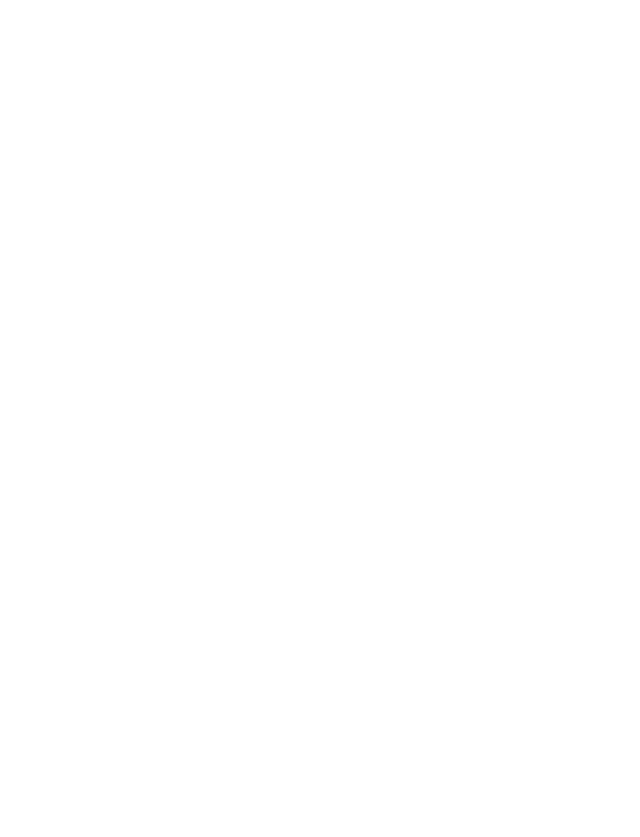
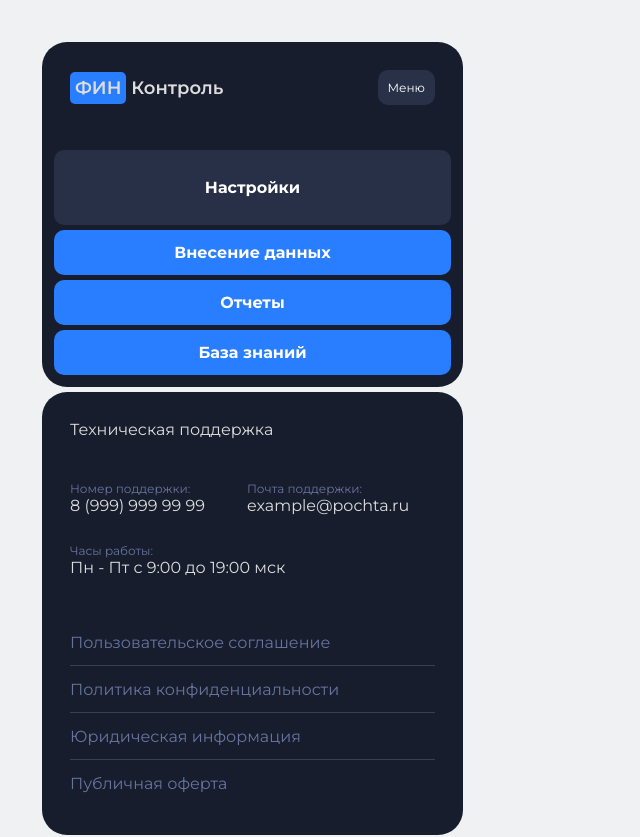
Before and after one commit to sem-a/profinance-test, a React (Create React App) app: page / in a window 1280 px wide. Shown: the top 837 px of the page, without its empty margins (0-640 px from the left). Before the commit the page ends 800 px from the top, so only its background shows below. Built offline with nearby package versions, Linux system fonts and the light colour scheme.

Commit message:
footer and menu

```diff
--- a/src/App.tsx
+++ b/src/App.tsx
@@ -1,11 +1,21 @@
-import React from 'react';
+import React from "react";
+import { Container } from "./components/container";
+import { Button } from "./components/button";
+import { Footer } from "./components/footer";
+import { Menu } from "./components/menu";
 
 function App() {
-  return (
-    <div className="App">
-
-    </div>
-  );
+    return (
+        <div className="App">
+            <Container>
+                <div className="container__item">
+                    <Menu />
+                    <Footer />
+                    <Button margin="5px 0 0 0" paddingBlock="35px" borderRadius="25px">Связаться с нами</Button>
+                </div>
+            </Container>
+        </div>
+    );
 }
 
 export default App;
--- /dev/null
+++ b/src/components/button/index.tsx
@@ -0,0 +1,60 @@
+import React, { useState } from "react";
+
+type Props = {
+    children: React.ReactNode;
+    width?: string | number | undefined;
+    background?: string | number | undefined;
+    backgroundHover?: string | number | undefined;
+    paddingBlock?: string | number | undefined;
+    paddingInline?: string | number | undefined;
+    borderRadius?: string | number | undefined;
+    color?: string | undefined;
+    fontWeight?: string | undefined;
+    fontSize?: string | number | undefined;
+    border?: string | undefined;
+    margin?: string | number | undefined;
+    transition?: string | undefined;
+};
+
+export const Button: React.FC<Props> = ({
+    children,
+    width = "100%",
+    background = "#287eff",
+    backgroundHover = "#2064ca",
+    paddingBlock = "13px",
+    paddingInline = "0px",
+    borderRadius = "10px",
+    border = "0px",
+    color = "white",
+    fontWeight = "700",
+    fontSize = "16px",
+    margin = "",
+    transition = "0.5s",
+}) => {
+    const [hovered, setHovered] = useState(false);
+    return (
+        <button
+            style={{
+                width,
+                background: hovered ? backgroundHover : background,
+                paddingBlock,
+                paddingInline,
+                borderRadius,
+                color,
+                fontWeight,
+                fontSize,
+                border,
+                margin,
+                transition,
+            }}
+            onMouseEnter={() => {
+                setHovered(true);
+            }}
+            onMouseLeave={() => {
+                setHovered(false);
+            }}
+        >
+            {children}
+        </button>
+    );
+};
--- /dev/null
+++ b/src/components/container/index.tsx
@@ -0,0 +1,12 @@
+import React from 'react'
+
+type Props = {
+    children: React.ReactNode;
+    padding?: string
+}
+
+export const Container: React.FC<Props> = ({children, padding = "42px"}) => {
+  return (
+    <div style={{padding: padding}}>{children}</div>
+  )
+}
--- /dev/null
+++ b/src/components/footer/index.module.css
@@ -0,0 +1,53 @@
+.container {
+    padding: 28px;
+    background-color: #171d2d;
+    border-radius: 25px;
+    color: rgb(221, 221, 221);
+}
+.dull {
+    color: #67749e;
+}
+.contact {
+    margin: 42px 0px;
+}
+.flex {
+    display: flex;
+    align-items: flex-start;
+    justify-content: flex-start;
+    gap: 42px;
+    width: 100%;
+    margin-bottom: 28px;
+}
+.item_label p {
+    font-size:  12px;
+}
+.item_content p {
+    font-size: 16px;
+}
+.links {
+    display: flex;
+    flex-direction: column;
+    align-items: flex-start;
+    justify-content: flex-start;
+}
+a.link {
+    font-size: 16px;
+    color: #67749e;
+    padding: 14px 0px;
+    position: relative;
+    width: 100%;
+    transition: 0.5s;
+}
+a.link:hover {
+    color: #383f53;
+}
+.link:not(:last-child)::after {
+    content: "";
+    display: block;
+    width: 100%;
+    height: 1px;
+    background: #383f53;
+    position: absolute;
+    bottom: 0;
+    left: 0;
+}
--- /dev/null
+++ b/src/components/footer/index.tsx
@@ -0,0 +1,56 @@
+import React from "react";
+import styles from "./index.module.css";
+
+export const Footer = () => {
+    return (
+        <footer>
+            <div className={styles.container}>
+                <div className={styles.item_content}>
+                    <p>Техническая поддержка</p>
+                </div>
+                <div className={styles.contact}>
+                    <div className={styles.flex}>
+                        <div className={styles.item}>
+                            <div className={styles.item_label}>
+                                <p className={styles.dull}>Номер поддержки:</p>
+                            </div>
+                            <div className={styles.item_content}>
+                                <p>8 (999) 999 99 99</p>
+                            </div>
+                        </div>
+                        <div className={styles.item}>
+                            <div className={styles.item_label}>
+                                <p className={styles.dull}>Почта поддержки:</p>
+                            </div>
+                            <div className={styles.item_content}>
+                                <p>example@pochta.ru</p>
+                            </div>
+                        </div>
+                    </div>
+                    <div className={styles.item}>
+                        <div className={styles.item_label}>
+                            <p className={styles.dull}>Часы работы:</p>
+                        </div>
+                        <div className={styles.item_content}>
+                            <p>Пн - Пт с 9:00 до 19:00 мск</p>
+                        </div>
+                    </div>
+                </div>
+                <div className={styles.links}>
+                    <a className={styles.link} href="#">
+                        Пользовательское соглашение
+                    </a>
+                    <a className={styles.link} href="#">
+                        Политика конфиденциальности
+                    </a>
+                    <a className={styles.link} href="#">
+                        Юридическая информация
+                    </a>
+                    <a className={styles.link} href="#">
+                        Публичная оферта
+                    </a>
+                </div>
+            </div>
+        </footer>
+    );
+};
--- /dev/null
+++ b/src/components/menu/index.module.css
@@ -0,0 +1,32 @@
+.menu {
+    background-color: #171d2d;
+    border-radius: 25px;
+    color: rgb(221, 221, 221);
+    margin-bottom: 5px;
+}
+.container {
+    padding: 28px;
+}
+.flex {
+    display: flex;
+    align-items: center;
+    justify-content: space-between;
+}
+.logo h2 {
+    font-size: 18px;
+    font-weight: 600;
+}
+
+.logo h2 span {
+    background-color: #287eff;
+    padding: 5px;
+    border-radius: 5px;
+}
+
+nav.nav {
+    padding: 12px;
+}
+
+.nav button {
+    margin-top: 5px;
+}
--- /dev/null
+++ b/src/components/menu/index.tsx
@@ -0,0 +1,42 @@
+import React from "react";
+import styles from "./index.module.css";
+import { Button } from "../button";
+
+export const Menu = () => {
+    return (
+        <div className={styles.menu}>
+            <div className={styles.container}>
+                <div className={styles.flex}>
+                    <div className={styles.logo}>
+                        <h2>
+                            <span>ФИН</span> Контроль
+                        </h2>
+                    </div>
+                    <Button
+                        paddingBlock="10px"
+                        paddingInline="10px"
+                        fontSize="12px"
+                        fontWeight="400"
+                        width="auto"
+                        background="#283147"
+                        backgroundHover="#1e2535"
+                    >
+                        Меню
+                    </Button>
+                </div>
+            </div>
+            <nav className={styles.nav}>
+                <Button
+                    background="#283047"
+                    backgroundHover="#1e2535"
+                    paddingBlock="28px"
+                >
+                    Настройки
+                </Button>
+                <Button>Внесение данных</Button>
+                <Button>Отчеты</Button>
+                <Button>База знаний</Button>
+            </nav>
+        </div>
+    );
+};
--- a/src/index.css
+++ b/src/index.css
@@ -1,13 +1,100 @@
-body {
-  margin: 0;
-  font-family: -apple-system, BlinkMacSystemFont, 'Segoe UI', 'Roboto', 'Oxygen',
-    'Ubuntu', 'Cantarell', 'Fira Sans', 'Droid Sans', 'Helvetica Neue',
-    sans-serif;
-  -webkit-font-smoothing: antialiased;
-  -moz-osx-font-smoothing: grayscale;
+@import url('https://fonts.googleapis.com/css2?family=Montserrat:ital,wght@0,100..900;1,100..900&display=swap');
+
+/* Reset and base styles  */
+* {
+	padding: 0px;
+	margin: 0px;
+	border: none;
+	font-family: "Montserrat", sans-serif;
 }
 
-code {
-  font-family: source-code-pro, Menlo, Monaco, Consolas, 'Courier New',
-    monospace;
+*,
+*::before,
+*::after {
+	box-sizing: border-box;
 }
+
+/* Links */
+
+a, a:link, a:visited  {
+    text-decoration: none;
+}
+
+a:hover  {
+    text-decoration: none;
+}
+
+/* Common */
+
+aside, nav, footer, header, section, main {
+	display: block;
+}
+
+h1, h2, h3, h4, h5, h6, p {
+    font-size: inherit;
+	font-weight: inherit;
+}
+
+ul, ul li {
+	list-style: none;
+}
+
+img {
+	vertical-align: top;
+}
+
+img, svg {
+	max-width: 100%;
+	height: auto;
+}
+
+address {
+  font-style: normal;
+}
+
+/* Form */
+
+input, textarea, button, select {
+	font-family: inherit;
+    font-size: inherit;
+    color: inherit;
+    background-color: transparent;
+}
+
+input::-ms-clear {
+	display: none;
+}
+
+button, input[type="submit"] {
+    display: inline-block;
+    box-shadow: none;
+    background-color: transparent;
+    background: none;
+    cursor: pointer;
+}
+
+input:focus, input:active,
+button:focus, button:active {
+    outline: none;
+}
+
+button::-moz-focus-inner {
+	padding: 0;
+	border: 0;
+}
+
+label {
+	cursor: pointer;
+}
+
+legend {
+	display: block;
+}
+
+.container__item {
+	width: 421px;
+}
+
+body {
+	background-color: #EFF1F2;
+}
```
Also changed, not shown: declaration.d.ts (added, +8 -0 lines), tsconfig.json (+2 -8 lines), src/components/container/index.module.css (added).
